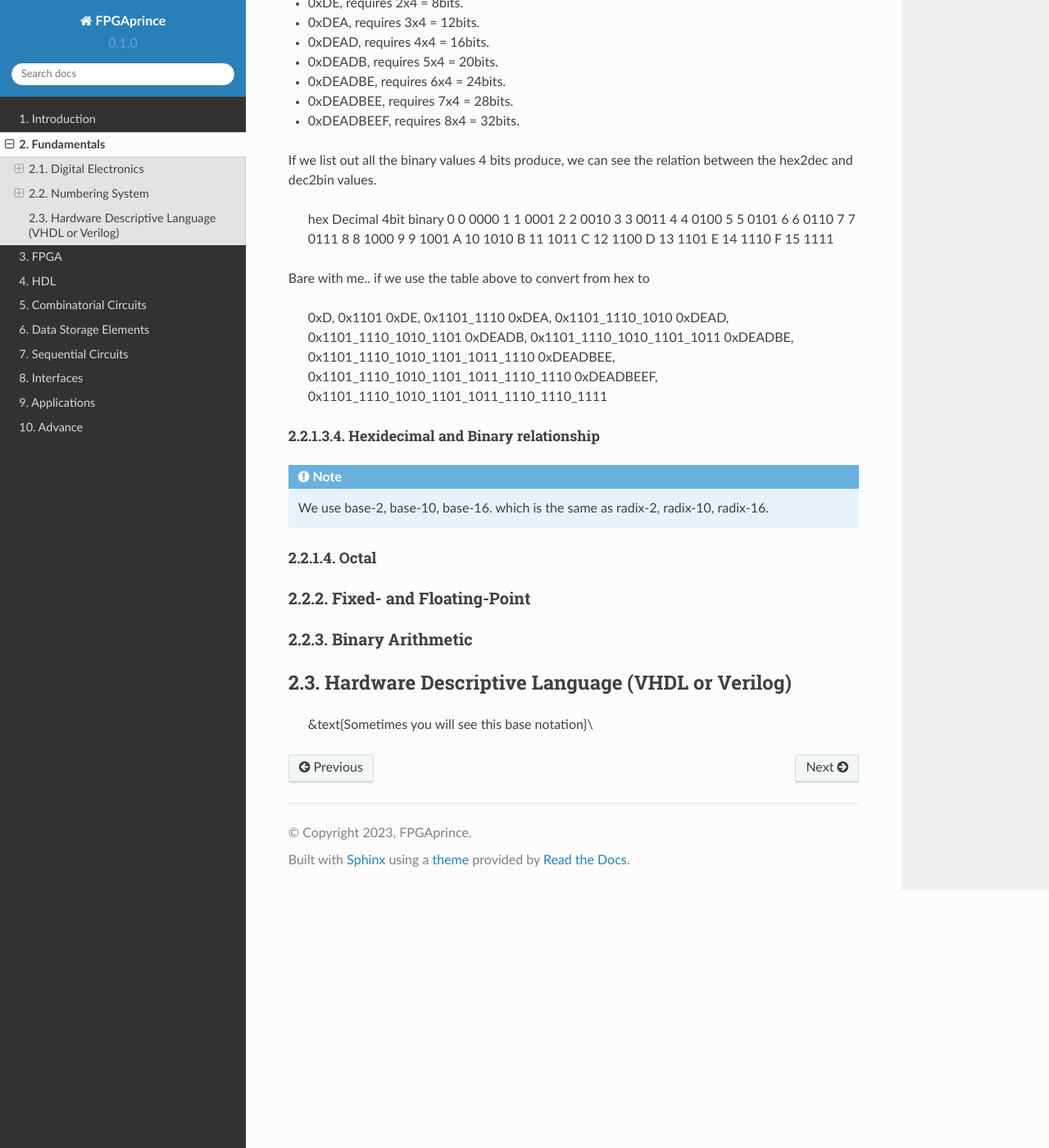
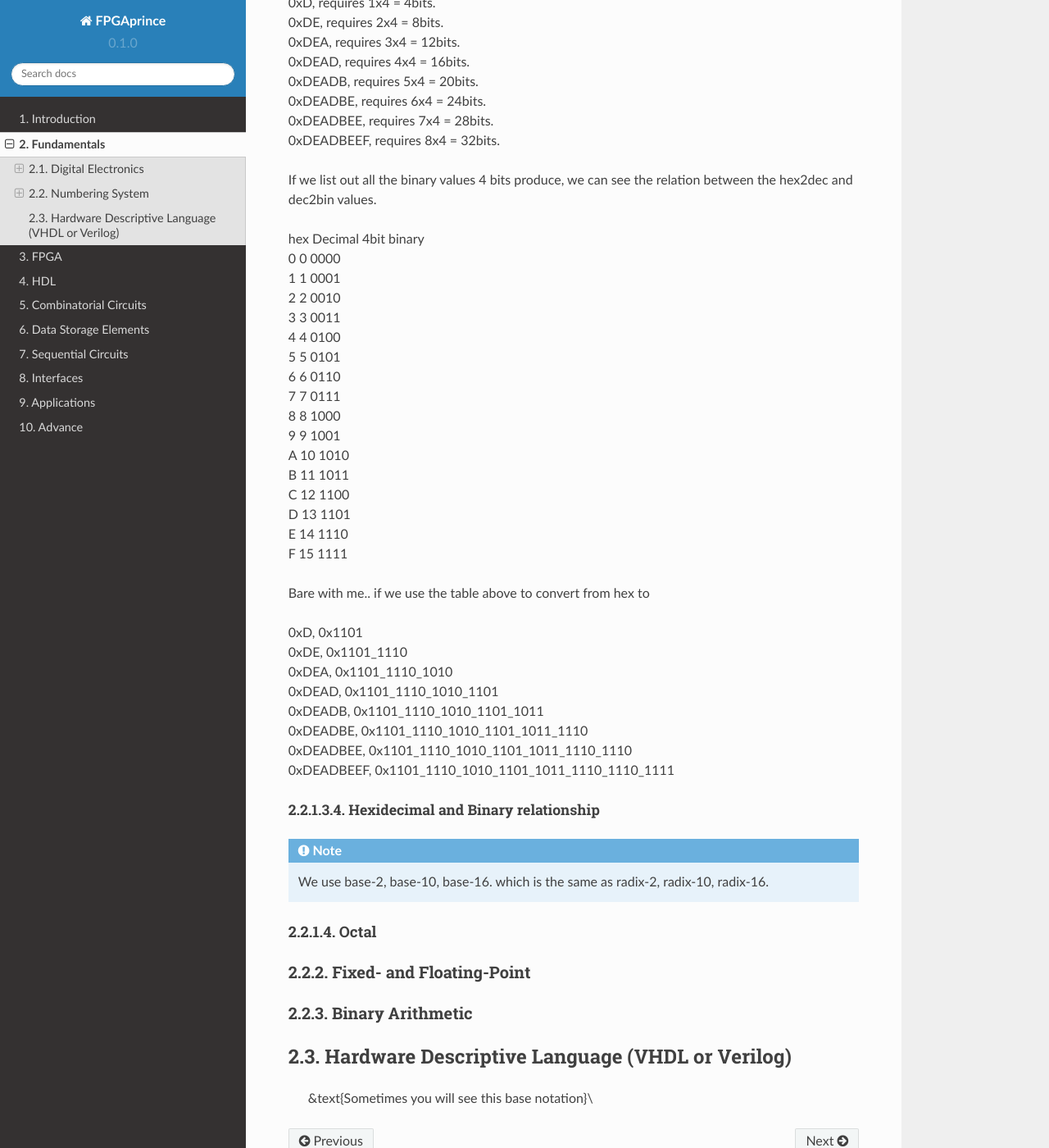
Before and after one commit to fpgaprince/rtd, a Sphinx documentation site: the page built from docs/source/fundamentals.rst, in a window 1280 px wide and 1400 px high, scrolled down 8451 px. Shown: the whole window at 82% size. Built offline with Sphinx 7.4.7 and the Read the Docs theme 2.0.0, drawn with Linux system fonts in a browser that asks for light colours; some of the changed text lies outside the part shown.

Commit message:
new line

```diff
--- a/docs/source/fundamentals.rst
+++ b/docs/source/fundamentals.rst
@@ -370,9 +370,9 @@ so we have to subtract 1 from the top end, 16.
 
 If we use other bit widths,
 
-    2^8 = 256           , range [0, 1, ..., 254, 255]
-    2^16 = 65536        , range [0, 1, ..., 65534, 65535]
-    2^32 = 4294967296   , range [0, 1, ..., 4294967294, 4294967295]
+|    2^8 = 256           , range [0, 1, ..., 254, 255]
+|    2^16 = 65536        , range [0, 1, ..., 65534, 65535]
+|    2^32 = 4294967296   , range [0, 1, ..., 4294967294, 4294967295]
 
 Notice, the max value is always 2^bit - 1.
 
@@ -404,46 +404,46 @@ In our previous example, we determined that 4 bits can represent 16 decimal valu
 
     Each position of a hex value requires 4bits to represent it.
 
-*   0xD,            requires 1x4 = 4bits.
-*   0xDE,           requires 2x4 = 8bits.
-*   0xDEA,          requires 3x4 = 12bits.
-*   0xDEAD,         requires 4x4 = 16bits.
-*   0xDEADB,        requires 5x4 = 20bits.
-*   0xDEADBE,       requires 6x4 = 24bits.
-*   0xDEADBEE,      requires 7x4 = 28bits.
-*   0xDEADBEEF,     requires 8x4 = 32bits.
+|   0xD,            requires 1x4 = 4bits.
+|   0xDE,           requires 2x4 = 8bits.
+|   0xDEA,          requires 3x4 = 12bits.
+|   0xDEAD,         requires 4x4 = 16bits.
+|   0xDEADB,        requires 5x4 = 20bits.
+|   0xDEADBE,       requires 6x4 = 24bits.
+|   0xDEADBEE,      requires 7x4 = 28bits.
+|   0xDEADBEEF,     requires 8x4 = 32bits.
 
 
 If we list out all the binary values 4 bits produce, we can see the relation between the hex2dec and dec2bin values.
 
-    hex	    Decimal	    4bit binary
-    0	    0   	    0000
-    1	    1   	    0001
-    2	    2   	    0010
-    3	    3   	    0011
-    4	    4   	    0100
-    5	    5   	    0101
-    6	    6   	    0110
-    7	    7	        0111
-    8	    8	        1000
-    9	    9	        1001
-    A	    10	        1010
-    B	    11	        1011
-    C	    12	        1100
-    D	    13	        1101
-    E	    14	        1110
-    F	    15  	    1111
+|    hex	    Decimal	    4bit binary
+|    0	    0   	    0000
+|    1	    1   	    0001
+|    2	    2   	    0010
+|    3	    3   	    0011
+|    4	    4   	    0100
+|    5	    5   	    0101
+|    6	    6   	    0110
+|    7	    7	        0111
+|    8	    8	        1000
+|    9	    9	        1001
+|    A	    10	        1010
+|    B	    11	        1011
+|    C	    12	        1100
+|    D	    13	        1101
+|    E	    14	        1110
+|    F	    15  	    1111
 
 Bare with me.. if we use the table above to convert from hex to
 
-    0xD,            0x1101
-    0xDE,           0x1101_1110
-    0xDEA,          0x1101_1110_1010
-    0xDEAD,         0x1101_1110_1010_1101
-    0xDEADB,        0x1101_1110_1010_1101_1011
-    0xDEADBE,       0x1101_1110_1010_1101_1011_1110
-    0xDEADBEE,      0x1101_1110_1010_1101_1011_1110_1110
-    0xDEADBEEF,     0x1101_1110_1010_1101_1011_1110_1110_1111
+|    0xD,            0x1101
+|    0xDE,           0x1101_1110
+|    0xDEA,          0x1101_1110_1010
+|    0xDEAD,         0x1101_1110_1010_1101
+|    0xDEADB,        0x1101_1110_1010_1101_1011
+|    0xDEADBE,       0x1101_1110_1010_1101_1011_1110
+|    0xDEADBEE,      0x1101_1110_1010_1101_1011_1110_1110
+|    0xDEADBEEF,     0x1101_1110_1010_1101_1011_1110_1110_1111
 
 
 Hexidecimal and Binary relationship
```
